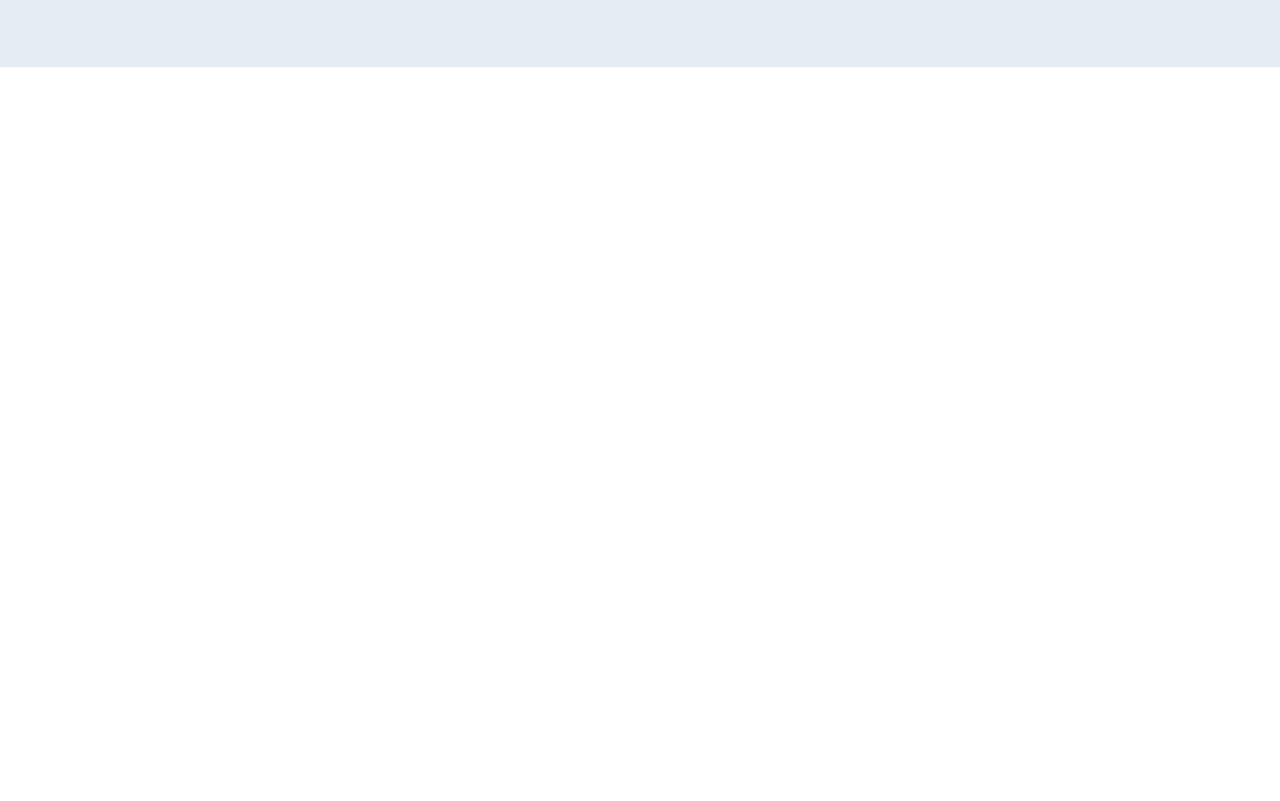
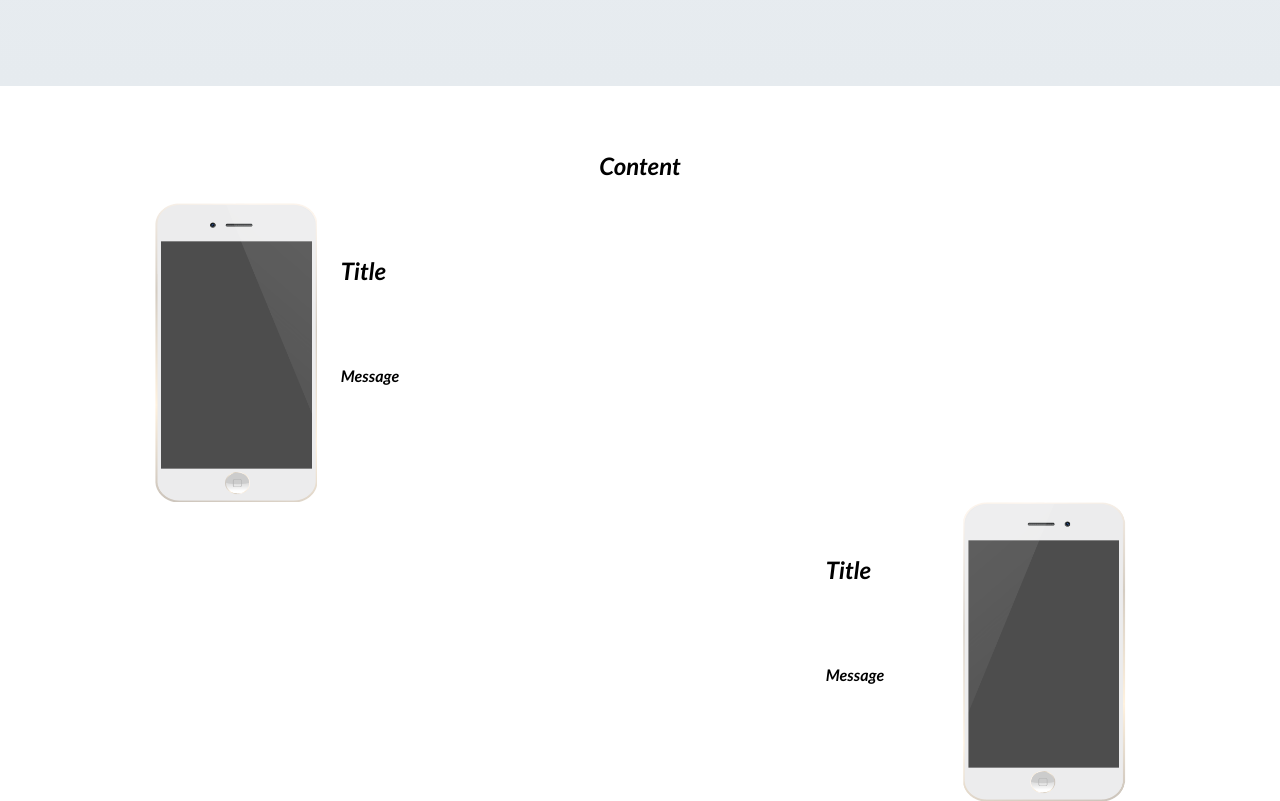
Before and after one commit to mrsilvestrini/course_html_css_practice, a plain HTML site: page index.html in a window 1280 px wide. Shown: the part 400-1201 px from the top of the page. Before the commit the page ends 800 px from the top, so only its background shows below. Drawn offline with Linux system fonts and the light colour scheme.

Commit message:
Class about HTML\CSS Content learning about as create a content in page html using css

```diff
--- a/css/app.css
+++ b/css/app.css
@@ -3,13 +3,14 @@
 @import './normalize.css';
 @import './grid.css';
 @import './fonts.css';
+
 body {
     font-family: "LatoBoldItalic"
 }
 
+/*HEADER*/
+
 #header {
-    min-height: 55px;
-    height: 55px;
     padding: 1em 0;
 }
 
@@ -35,6 +36,40 @@ body {
     font-size: 3em;
 }
 
+/*CONTENT*/
+
+.img-responsive {
+    max-width: 100%;
+}
+
+#content .title {
+    text-align: center;
+}
+
+#content h4 {
+    padding: 1em;
+    font-size: 1.5em;
+}
+
+#content p {
+    padding: 1.5em;
+}
+
+#content .right {
+    float: right;
+    transform: scaleX(-1);
+}
+
+#content .right .text {
+    transform: scaleX(-1);
+    -webkit-transform: scaleX(-1);
+    -moz-transform: scaleX(-1);
+    -ms-transform: scaleX(-1);
+    -o-transform: scaleX(-1);
+}
+
+/*BUTTONS*/
+
 .btn {
     font-family: "LatoBold";
     padding: 12px 15px;
--- a/index.html
+++ b/index.html
@@ -1,29 +1,22 @@
-<!DOCTYPE html>
+< !DOCTYPE html>
 <html lang="en">
-
   <head>
-    <meta charset="UTF-8">
-    <meta name="viewport" content="width=device-width, initial-scale=1.0">
-    <meta http-equiv="X-UA-Compatible" content="ie=edge">
-    <link rel="stylesheet" href="./css/app.css">
+    <meta charset="UTF-8" />
+    <meta name="viewport" content="width=device-width, initial-scale=1.0" />
+    <meta http-equiv="X-UA-Compatible" content="ie=edge" />
+    <link rel="stylesheet" href="./css/app.css" />
     <title>COUSE HTML5 AND CSS - SCHOOL OF NET</title>
-
   </head>
-
   <body>
     <header id="header">
       <div class="row">
         <div class="one column">
           <div class="container">
             <div class="row">
-                        <div class="one-third column">
-                            BRAND
-                        </div>
+              <div class="one-third column">BRAND</div>
               <div class="two-thirds column">
                 <div class="nav">
-                                <a href="">Home</a>
-                                <a href="">About</a>
-                                <a href="">Contact</a>
+                  <a href="">Home</a><a href="">About</a><a href="">Contact</a>
                 </div>
               </div>
             </div>
@@ -33,17 +26,42 @@
       <div class="row bg">
         <div class="container">
           <div class="one column">
-                    <h1>
-                        Call To Action
-                    </h1>
-                    <a href="" class="btn btn-blue">
-                        Click To Send
-                    </a>
+            <h1>Call To Action</h1>
+            <a href="" class="btn btn-blue">Click To Send </a>
           </div>
-
         </div>
       </div>
     </header>
+    <section id="content">
+      <div class="row">
+        <div class="container">
+          <div class="one column">
+            <h2 class="title">Content</h2>
+          </div>
+          <div class="row">
+            <div class="one-third column left">
+              <div class="half column">
+                <img src="./img/vec.png" class="img-responsive" alt="" />
+              </div>
+              <div class="half column text">
+                <h4>Title</h4>
+                <p>Message</p>
+              </div>
+            </div>
+          </div>
+          <div class="row">
+            <div class="one-third column right">
+              <div class="half column">
+                <img src="./img/vec.png" class="img-responsive" alt="" />
+              </div>
+              <div class="half column text">
+                <h4>Title</h4>
+                <p>Message</p>
+              </div>
+            </div>
+          </div>
+        </div>
+      </div>
+    </section>
   </body>
-
 </html>
```
Also changed, not shown: img/vec.png (added). Lines whose indentation alone changed are shown as unchanged.
